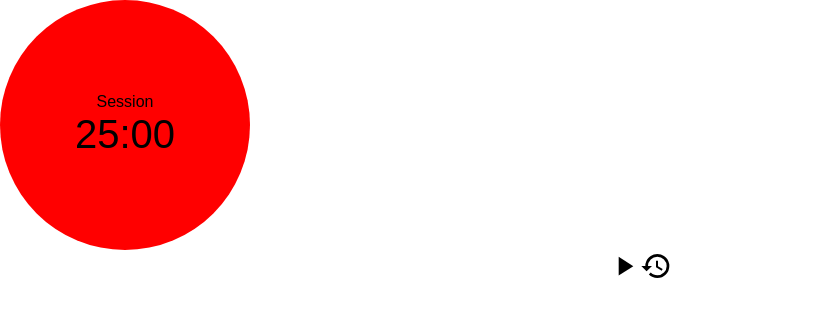
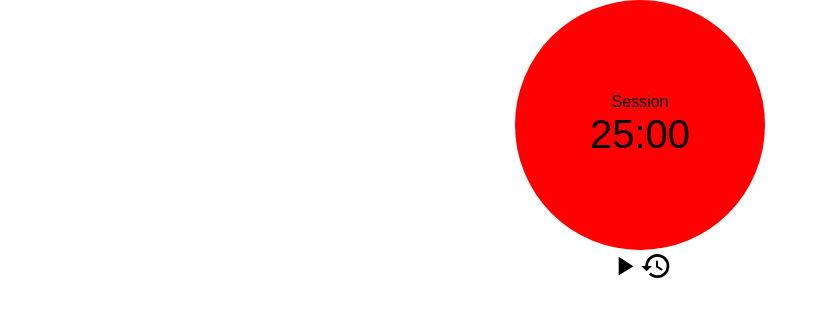
Before and after one commit to VERSAYANA/pomodoro-clock, a React (Create React App) app: page / in a window 1280 px wide. Shown: the top 316 px of the page, without its empty margins (0-828 px from the left). Built offline with nearby package versions, Linux system fonts and the light colour scheme.

Commit message:
Add basic style to TimerWrapper component

```diff
--- a/src/components/TimerWrapper/TimerWrapper.css
+++ b/src/components/TimerWrapper/TimerWrapper.css
@@ -0,0 +1,5 @@
+#timer-wrapper {
+  display: flex;
+  flex-direction: column;
+  align-items: center;
+}
```
